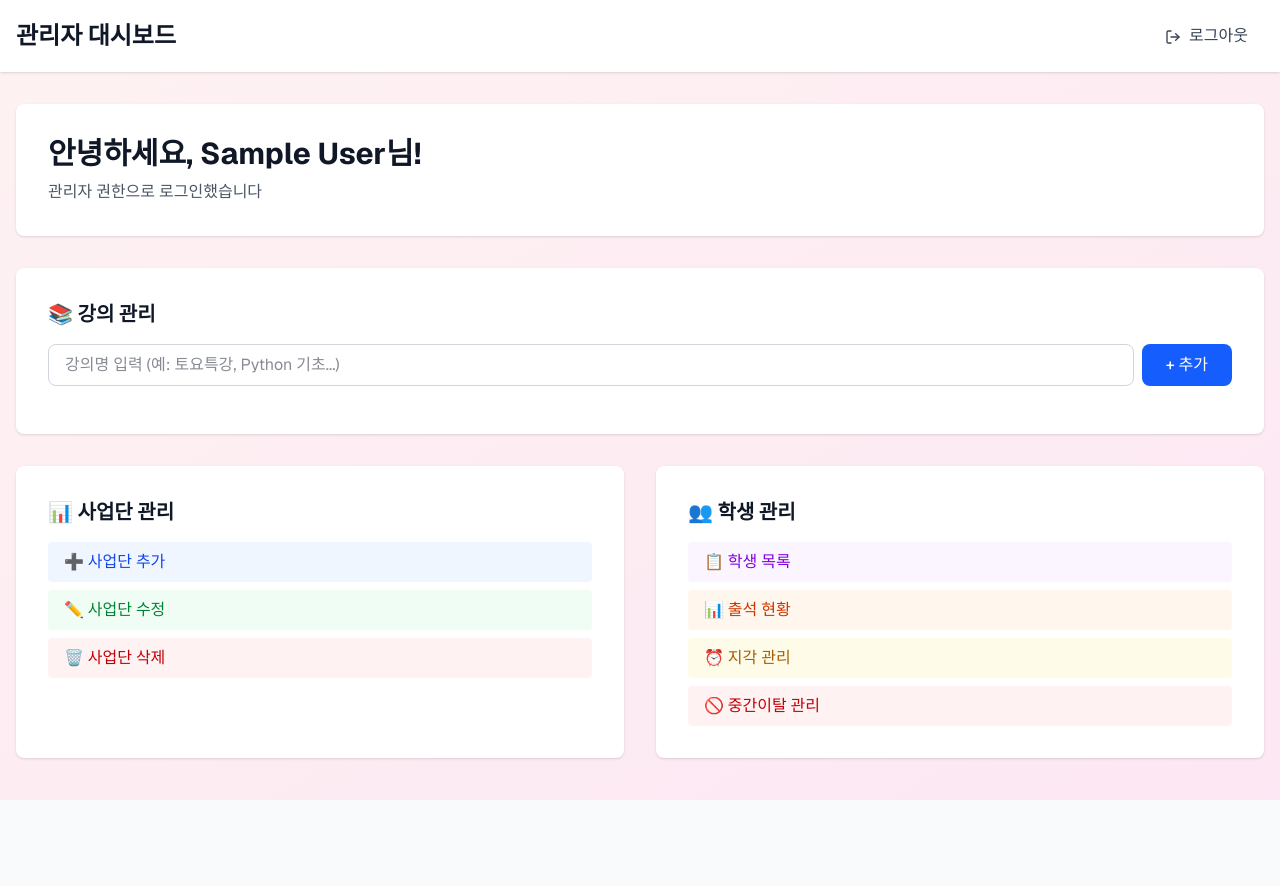
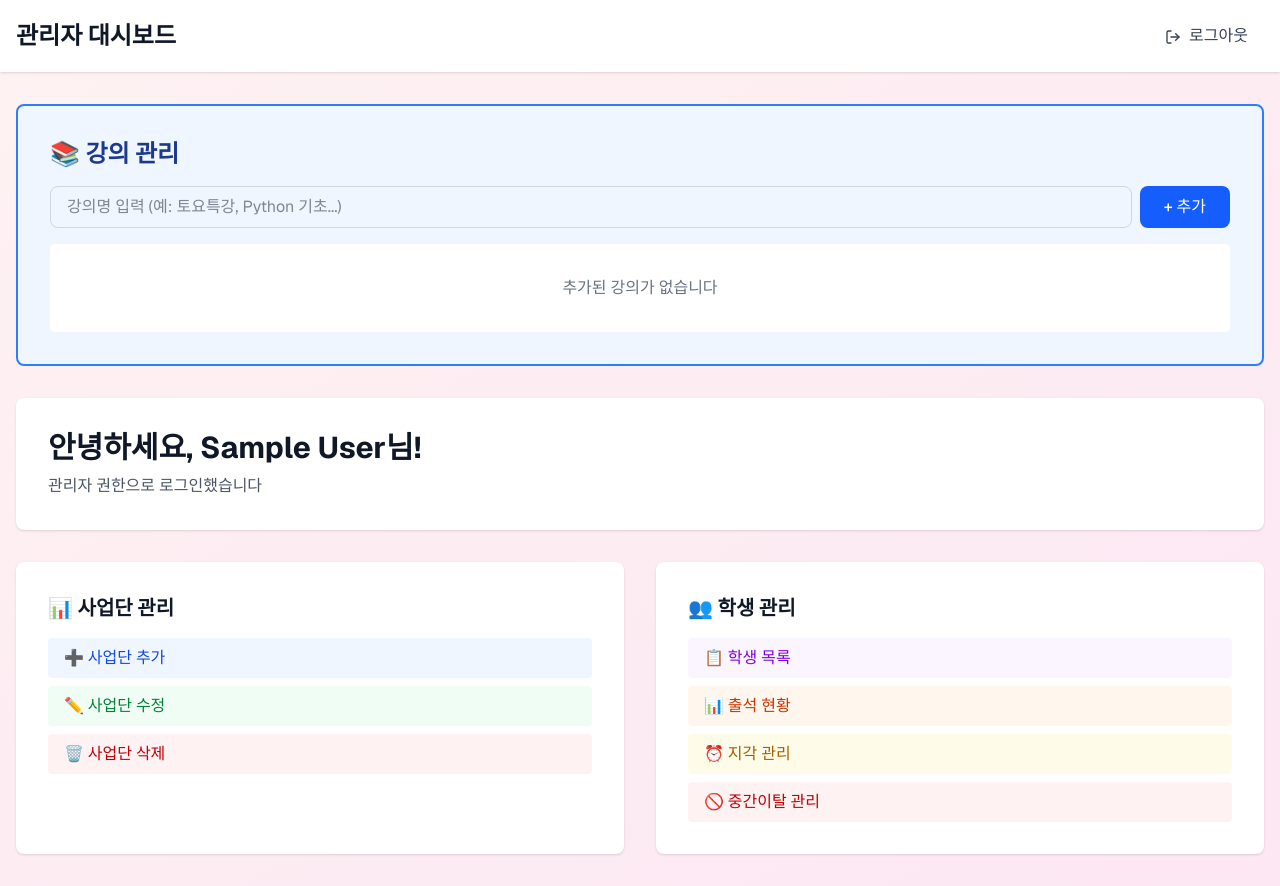
Before and after one commit to syha21-droid/attendance-app, a Next.js app: page /admin in a window 1280 px wide. Before the commit the page ends 800 px from the top, so only its background shows below. Built offline with nearby package versions, Linux system fonts and the light colour scheme; sample sign-in values are in the browser's storage.

Commit message:
Highlight course management section

```diff
--- a/app/admin/page.tsx
+++ b/app/admin/page.tsx
@@ -107,13 +107,8 @@ export default function AdminPage() {
       </nav>
 
       <main className="max-w-7xl mx-auto px-4 py-8">
-        <div className="bg-white rounded-lg shadow p-8 mb-8">
-          <h2 className="text-3xl font-bold text-gray-900 mb-2">안녕하세요, {user.name}님!</h2>
-          <p className="text-gray-600">관리자 권한으로 로그인했습니다</p>
-        </div>
-
-        <div className="bg-white rounded-lg shadow p-8 mb-8">
-          <h3 className="text-xl font-bold text-gray-900 mb-4">📚 강의 관리</h3>
+        <div className="bg-blue-50 border-2 border-blue-500 rounded-lg p-8 mb-8">
+          <h3 className="text-2xl font-bold text-blue-900 mb-4">📚 강의 관리</h3>
           <div className="flex gap-2 mb-4">
             <input
               type="text"
@@ -130,21 +125,30 @@ export default function AdminPage() {
               + 추가
             </button>
           </div>
-          {courses.length > 0 && (
+          <div className="bg-white rounded p-4">
+            {courses.length > 0 ? (
               <div className="space-y-2">
                 {courses.map((course, idx) => (
-                <div key={idx} className="flex items-center justify-between bg-gray-50 p-3 rounded-lg">
-                  <span className="font-medium text-gray-900">{course}</span>
+                  <div key={idx} className="flex items-center justify-between bg-blue-50 p-3 rounded-lg border-l-4 border-blue-500">
+                    <span className="font-medium text-gray-900">✓ {course}</span>
                     <button
                       onClick={() => handleDeleteCourse(idx)}
-                    className="text-red-600 hover:text-red-800 font-medium"
+                      className="text-red-600 hover:text-red-800 font-medium text-sm"
                     >
                       삭제
                     </button>
                   </div>
                 ))}
               </div>
+            ) : (
+              <p className="text-gray-500 text-center py-4">추가된 강의가 없습니다</p>
             )}
+          </div>
+        </div>
+
+        <div className="bg-white rounded-lg shadow p-8 mb-8">
+          <h2 className="text-3xl font-bold text-gray-900 mb-2">안녕하세요, {user.name}님!</h2>
+          <p className="text-gray-600">관리자 권한으로 로그인했습니다</p>
         </div>
 
         <div className="grid grid-cols-1 md:grid-cols-2 gap-8">
```
Lines whose indentation alone changed are shown as unchanged.
